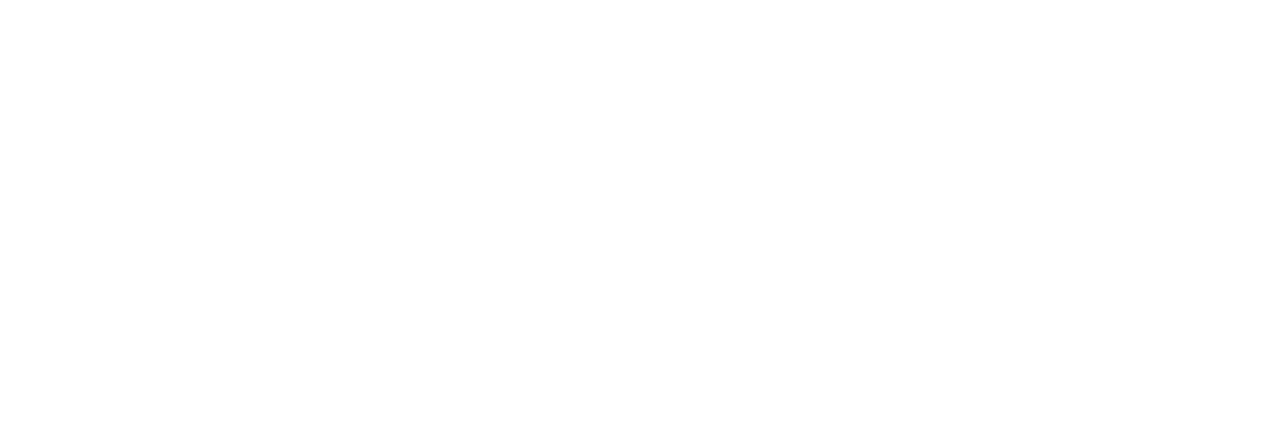
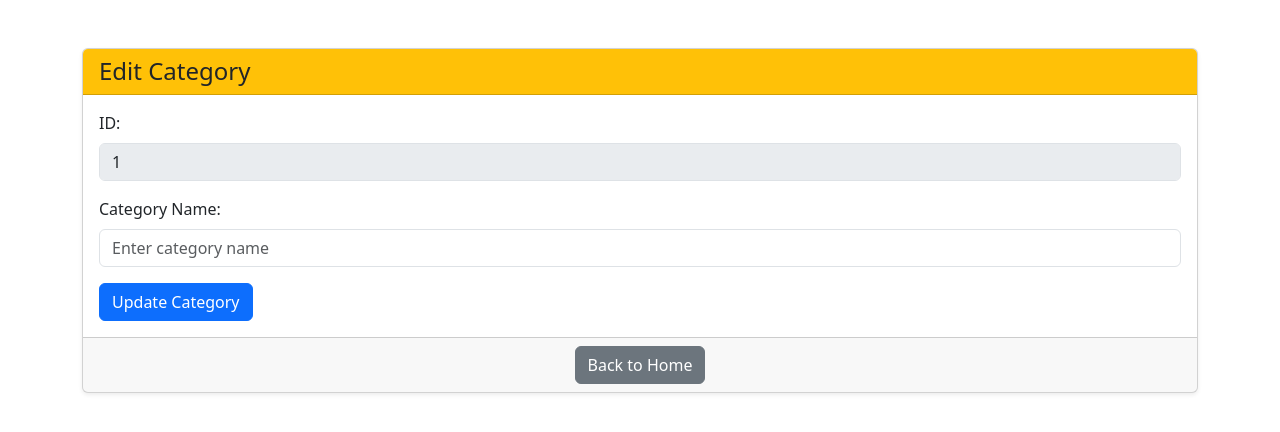
Before and after one commit to SharminAkter13/react_laravel_practice, a React (Vite) app in the folder react_front_end/: page /edit/1 in a window 1280 px wide. Before the commit this address had no page. Shown: the top 432 px of the page. Built offline with nearby package versions, Linux system fonts and the light colour scheme; no server answers.

Commit message:
projects

```diff
--- a/react_front_end/src/App.jsx
+++ b/react_front_end/src/App.jsx
@@ -2,7 +2,8 @@ import React from 'react';
 import { BrowserRouter, Routes, Route } from "react-router-dom";
 import Category from './component/Category';
 import AddCategoey from './component/AddCategoey';
-
+import Edit from './component/Edit';
+import { NavLink } from 'react-router-dom';
 
 
 const App = () => {
@@ -13,6 +14,7 @@ const App = () => {
     <Routes>
               <Route path="/category" element={<Category />} />
               <Route exact path='/' element = {<AddCategoey/>}/>
+               <Route exact path='/edit/:id' element = {<Edit/>}/>
     </Routes>
   </BrowserRouter>
     </div>
--- a/react_front_end/src/component/Category.jsx
+++ b/react_front_end/src/component/Category.jsx
@@ -1,5 +1,6 @@
 import React, { useEffect, useState } from "react";
 import axios from "axios";
+import { NavLink } from 'react-router-dom';
 
 function Category() {
   const [categories, setCategory] = useState([]);
@@ -45,7 +46,9 @@ function Category() {
                     <tr key={i}>
                       <th scope="row">{i + 1}</th>
                       <td>{p.name}</td>
-                      <td><button onClick={() =>deleteCategory(p.id)}><i className="bi bi-trash3-fill"></i></button></td>
+                      <td><button onClick={() =>deleteCategory(p.id)}><i className="bi bi-trash3-fill"></i></button>
+                       <NavLink to={`/edit/${p.id}`} className="btn btn-info mx-2"><i class="bi bi-pencil-square"></i></NavLink>
+                      </td>
                     </tr>
                   ))
                 ) : (
--- /dev/null
+++ b/react_front_end/src/component/Edit.jsx
@@ -0,0 +1,96 @@
+import React, { useState, useEffect } from 'react';
+import axios from 'axios';
+import { useNavigate, useParams } from 'react-router-dom';
+
+const Edit = () => {
+    const { id } = useParams();
+    const navigate = useNavigate();
+
+    const [categoryField, setCategoryField] = useState({
+        name: "",
+    });
+
+    useEffect(() => {
+        fetchCategory();
+    }, [id]);
+
+    const fetchCategory = async () => {
+        try {
+            const result = await axios.get(`http://127.0.0.1:8000/api/categories/${id}`);
+            setCategoryField(result.data);
+        } catch (err) {
+            console.log("Error fetching category");
+        }
+    };
+
+    const changeCategoryFieldHandler = (e) => {
+        setCategoryField({
+            ...categoryField,
+            [e.target.name]: e.target.value,
+        });
+    };
+
+    const onSubmitChange = async (e) => {
+        e.preventDefault();
+        try {
+            await axios.put(`http://127.0.0.1:8000/api/categories/${id}`, categoryField);
+            navigate('/');
+        } catch (err) {
+            console.log("Error updating category");
+        }
+    };
+
+    const clickToBackHandler = () => {
+        navigate('/');
+    };
+
+    return (
+        <div className="container mt-5">
+            <div className="card shadow-sm">
+                <div className="card-header bg-warning text-dark">
+                    <h4 className="mb-0">Edit Category</h4>
+                </div>
+
+                <div className="card-body">
+                    <form onSubmit={onSubmitChange}>
+
+                        <div className="mb-3">
+                            <label className="form-label">ID:</label>
+                            <input
+                                type="text"
+                                className="form-control"
+                                value={id}
+                                disabled
+                            />
+                        </div>
+
+                        <div className="mb-3">
+                            <label className="form-label">Category Name:</label>
+                            <input
+                                type="text"
+                                className="form-control"
+                                placeholder="Enter category name"
+                                name="name"
+                                value={categoryField.name}
+                                onChange={changeCategoryFieldHandler}
+                                required
+                            />
+                        </div>
+
+                        <button type="submit" className="btn btn-primary">
+                            Update Category
+                        </button>
+                    </form>
+                </div>
+
+                <div className="card-footer text-center">
+                    <button className="btn btn-secondary" onClick={clickToBackHandler}>
+                        Back to Home
+                    </button>
+                </div>
+            </div>
+        </div>
+    );
+};
+
+export default Edit;
```
